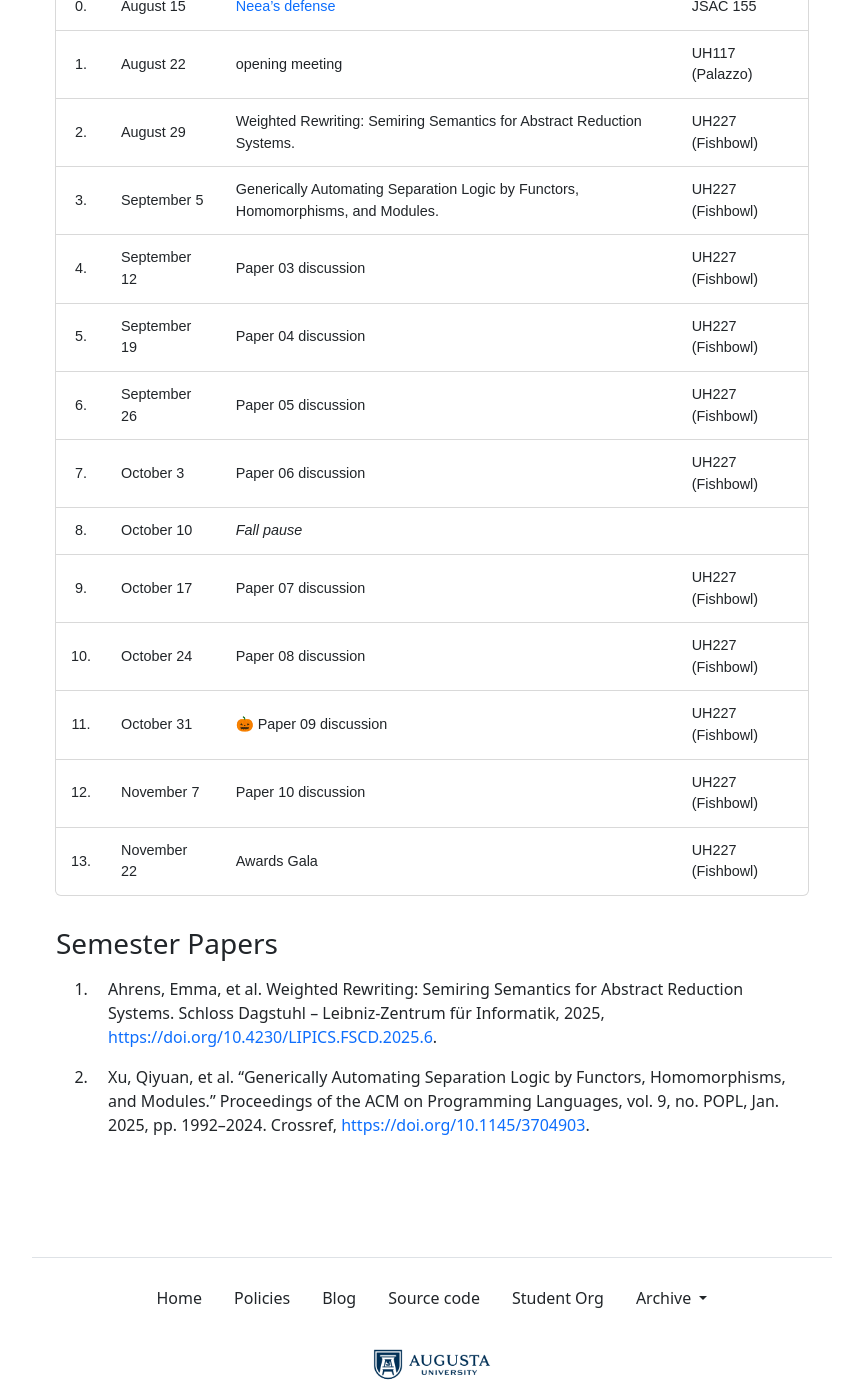
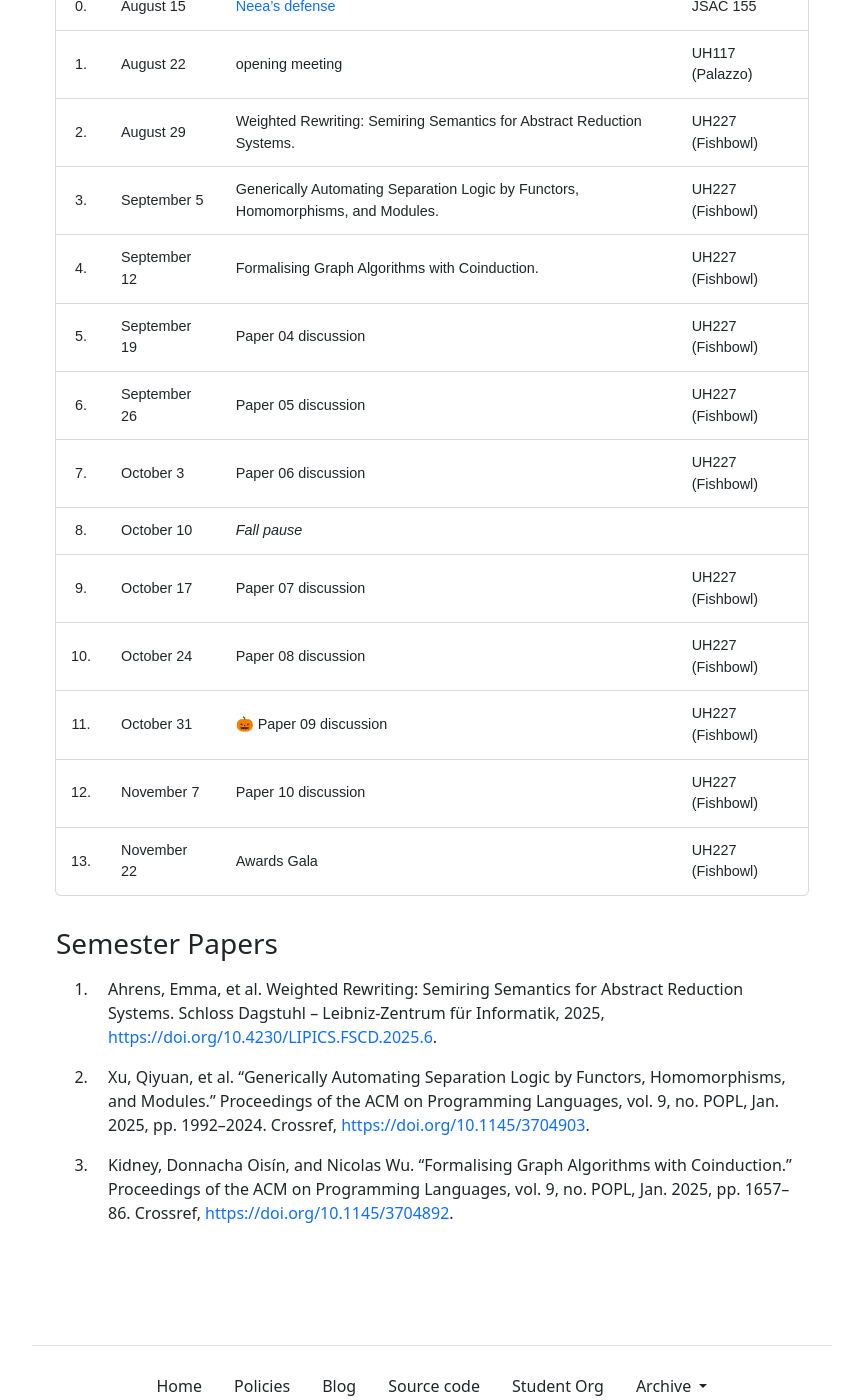
Before and after one commit to the-au-forml-lab/plgroup, a Jekyll site: the page built from docs/index.md, in a window 1280 px wide and 1400 px high, scrolled down 722 px. Shown: the whole window, without its empty margins (208-1071 px from the left). Built offline with Jekyll 4.4.1, drawn with Linux system fonts in a browser that asks for light colours.

Commit message:
[create-pull-request] automated change

```diff
--- a/data/history.txt
+++ b/data/history.txt
@@ -49,3 +49,4 @@
 10.1145/3689745
 10.4230/LIPICS.FSCD.2025.6
 10.1145/3704903
+10.1145/3704892
--- a/docs/index.md
+++ b/docs/index.md
@@ -33,7 +33,7 @@ organization.
 | 1.  | August 22    | opening meeting        | UH117 (Palazzo)  |
 | 2.  | August 29    | Weighted Rewriting: Semiring Semantics for Abstract Reduction Systems.    | UH227 (Fishbowl) |
 | 3.  | September 5  | Generically Automating Separation Logic by Functors, Homomorphisms, and Modules.    | UH227 (Fishbowl) |
-| 4.  | September 12 | Paper 03 discussion    | UH227 (Fishbowl) |
+| 4.  | September 12 | Formalising Graph Algorithms with Coinduction.    | UH227 (Fishbowl) |
 | 5.  | September 19 | Paper 04 discussion    | UH227 (Fishbowl) |
 | 6.  | September 26 | Paper 05 discussion    | UH227 (Fishbowl) |
 | 7.  | October 3    | Paper 06 discussion    | UH227 (Fishbowl) |
--- a/docs/papers.md
+++ b/docs/papers.md
@@ -1,2 +1,3 @@
 1. Ahrens, Emma, et al. Weighted Rewriting: Semiring Semantics for Abstract Reduction Systems. Schloss Dagstuhl – Leibniz-Zentrum für Informatik, 2025, <https://doi.org/10.4230/LIPICS.FSCD.2025.6>.
 1. Xu, Qiyuan, et al. “Generically Automating Separation Logic by Functors, Homomorphisms, and Modules.” Proceedings of the ACM on Programming Languages, vol. 9, no. POPL, Jan. 2025, pp. 1992–2024. Crossref, <https://doi.org/10.1145/3704903>.
+1. Kidney, Donnacha Oisín, and Nicolas Wu. “Formalising Graph Algorithms with Coinduction.” Proceedings of the ACM on Programming Languages, vol. 9, no. POPL, Jan. 2025, pp. 1657–86. Crossref, <https://doi.org/10.1145/3704892>.
```
